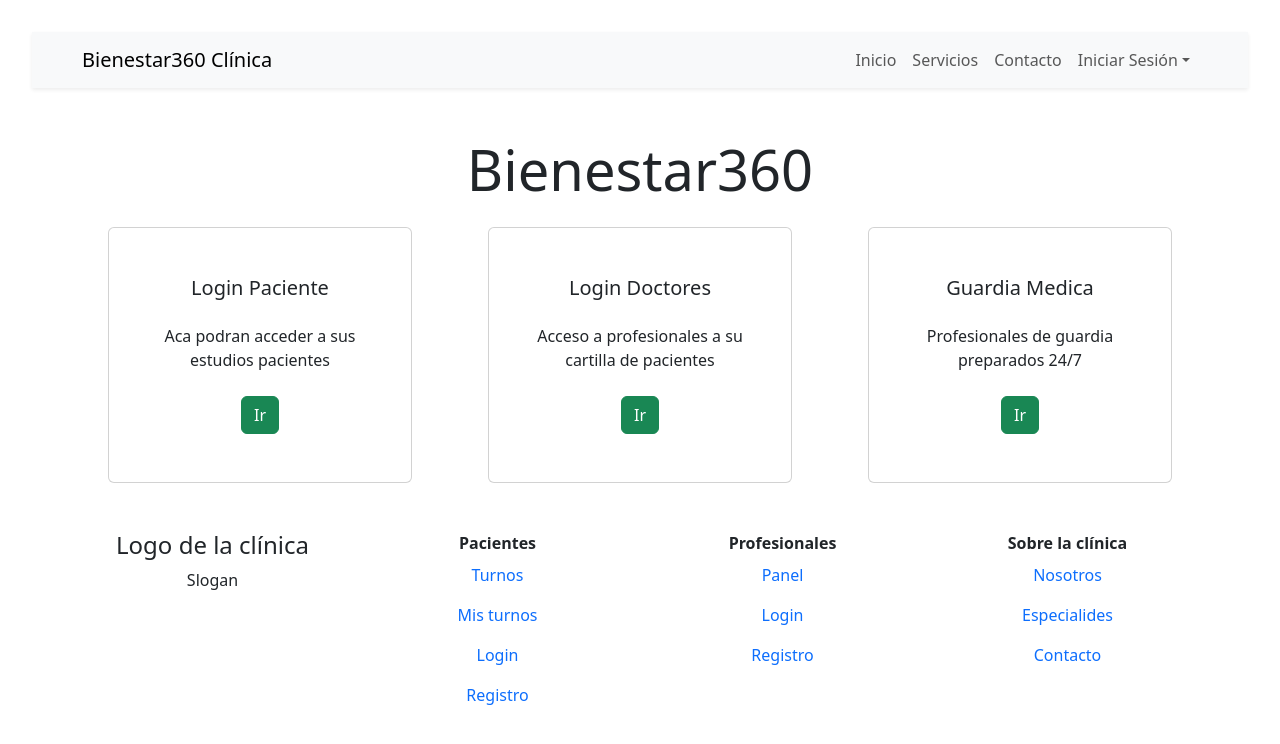
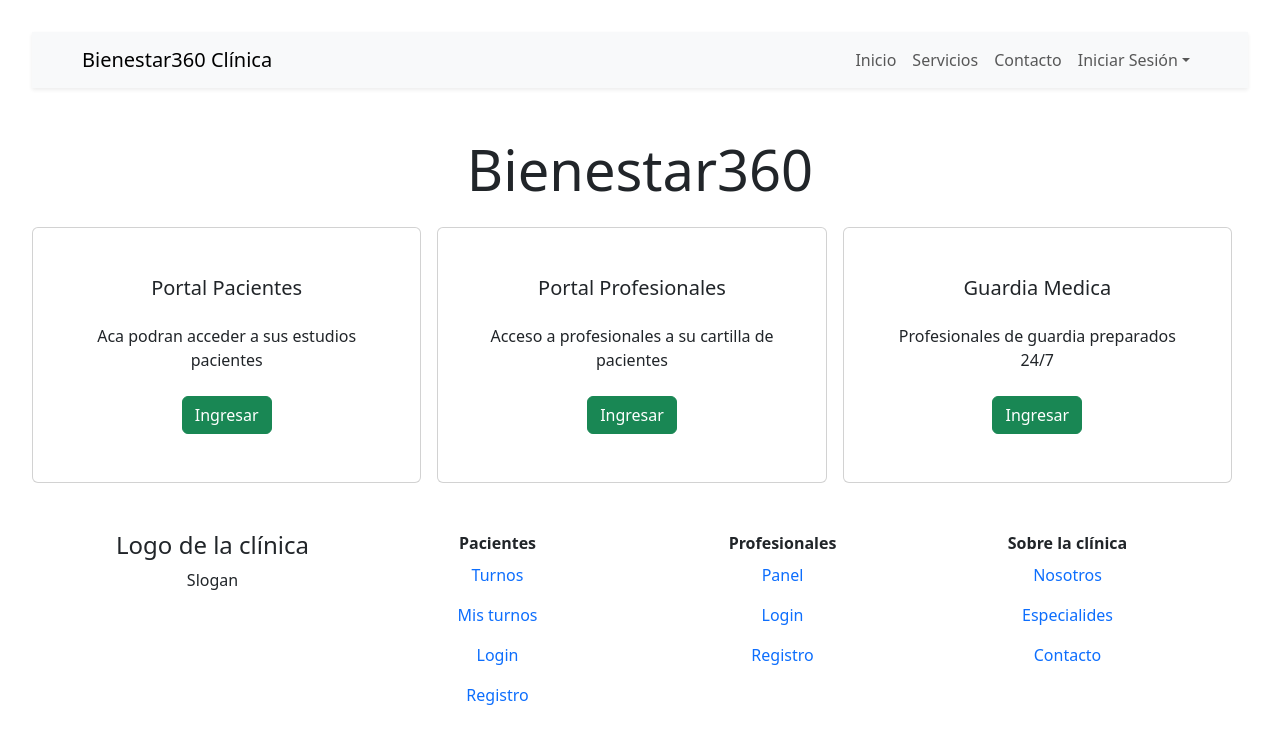
Before and after one commit to tomas0204/Clinica-React, a React (Vite) app: page /inicio in a window 1280 px wide. Shown: the top 744 px of the page. Built offline with nearby package versions, Linux system fonts and the light colour scheme.

Commit message:
cambio estilo de cards

```diff
--- a/src/App.jsx
+++ b/src/App.jsx
@@ -2,6 +2,7 @@ import { Route, Routes, BrowserRouter } from 'react-router'
 import RegistrarPaciente from './components/views/RegistrarPaciente.jsx'
 import Login from './components/views/Login.jsx'
 import Home from "./components/views/Home.jsx"
+import PortalPacientes from './components/views/pacientes/PortalPacientes.jsx'
 import Footer from "./components/shared/Footer.jsx";
 import Navbar from './components/shared/Navbar.jsx';
 import './App.css'
@@ -18,7 +19,11 @@ function App() {
       <main className='my-5'>
       <Routes>
         <Route path='/inicio' element={<Home/>} />
-        <Route path='/login' element={<Login/>}/>
+
+        <Route path='/portalpacientes' element={<PortalPacientes/>}/>
+        {/* <Route path='/portalprofesionales' element={<PortalProfesionales/>}/> */}
+
+        <Route  path='/login' element={<Login/>} />
         <Route path='/registrarPaciente'element={<RegistrarPaciente />} />
       </Routes>
       </main>
--- a/src/components/views/Home.jsx
+++ b/src/components/views/Home.jsx
@@ -7,38 +7,40 @@ const Home = () => {
     <>
     <h1 className='display-4 my-4'>Bienestar360</h1>
 
-    <div className='d-flex justify-content-evenly'>
-      <Card className='w-25'>
+    <div className='d-flex flex-column flex-md-row justify-content-between'>
+      <Card className='w-100 w-md-25 mb-3 mb-md-0 me-md-3'>
       <Card.Body>
-        <Card.Title>Login Paciente</Card.Title>
+        <Card.Title>Portal Pacientes</Card.Title>
         <Card.Text className='my-4'>
           Aca podran acceder a sus estudios pacientes
         </Card.Text>
 
         <Link to="/login" >
-        <Button variant='success'>Ir</Button>
+        <Button variant='success'>Ingresar</Button>
         </Link>
 
       </Card.Body>
     </Card>
 
-    <Card className='w-25'>
+    <Card className='w-100 w-md-25 mb-3 mb-md-0 me-md-3'>
       <Card.Body>
-        <Card.Title>Login Doctores</Card.Title>
+        <Card.Title>Portal Profesionales</Card.Title>
         <Card.Text className='my-4'>
           Acceso a profesionales a su cartilla de pacientes
         </Card.Text>
-        <Button variant='success'>Ir</Button>
+        <Link to="/login" >
+        <Button variant='success'>Ingresar</Button>
+        </Link>
       </Card.Body>
     </Card>
 
-    <Card className='w-25'>
+    <Card className='w-100 w-md-25 mb-3 mb-md-0 me-md-3'>
       <Card.Body>
         <Card.Title>Guardia Medica</Card.Title>
         <Card.Text className='my-4'>
           Profesionales de guardia preparados 24/7
         </Card.Text>
-        <Button variant='success'>Ir</Button>
+        <Button variant='success'>Ingresar</Button>
       </Card.Body>
     </Card>
     </div>
```
